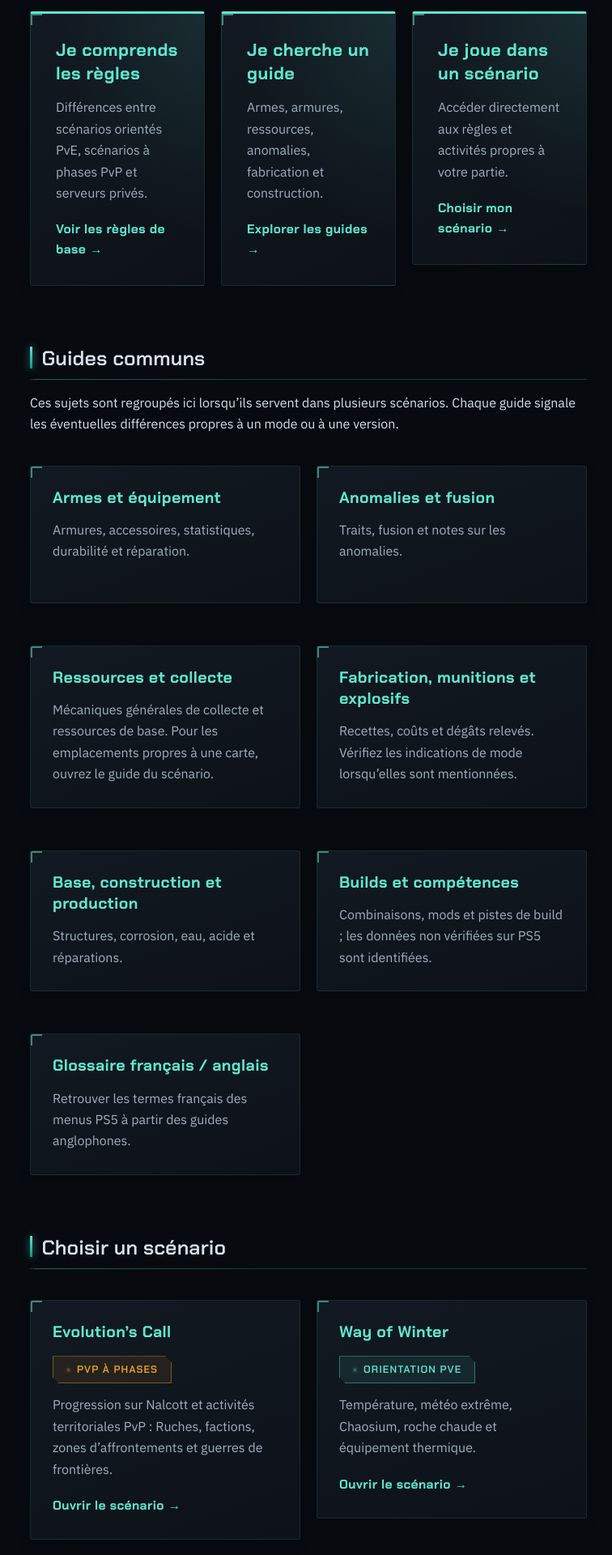
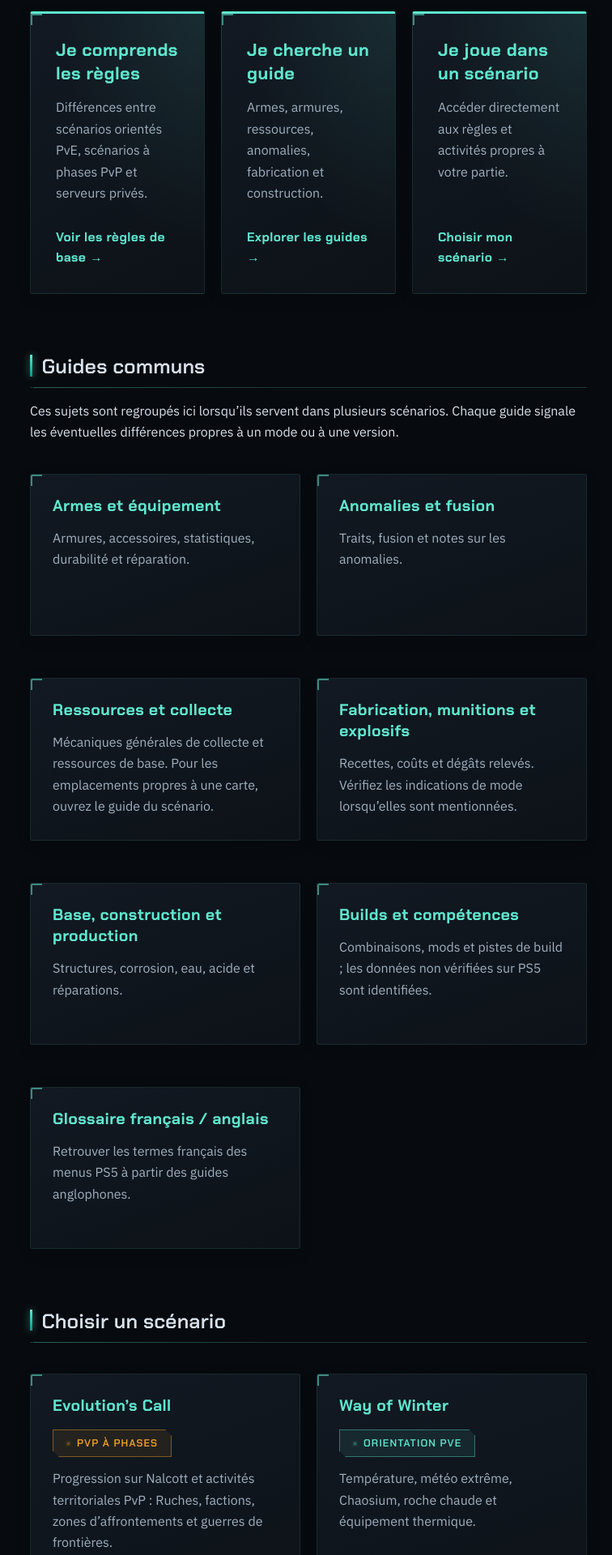
Before and after one commit to flav92/once-human-ps5-wiki, an MkDocs documentation site: the page built from docs/index.md, in a window 1280 px wide. Shown: the part 905-2825 px from the top of the page at 81% size, without its empty margins (259-1015 px from the left). Built offline with MkDocs 1.6.1 and Material for MkDocs 9.7.7, drawn with Linux system fonts in a browser that asks for light colours; comment, search, counter and statistics services are not loaded.

Commit message:
Corriger le rendu des cartes et ajouter des animations légères

```diff
--- a/docs/stylesheets/extra.css
+++ b/docs/stylesheets/extra.css
@@ -913,3 +913,81 @@ body::after {
     letter-spacing: 0.16em;
   }
 }
+
+
+/* ------------------------------------------------------------
+   19. Correctifs de rendu et animations discrètes
+   ------------------------------------------------------------ */
+/* Empêche les règles globales des titres de casser les titres du héros. */
+.md-typeset .oh-hero h1 {
+  display: block;
+}
+.md-typeset .oh-hero h1::after,
+.md-typeset .oh-hero h1::before {
+  content: none;
+}
+.md-typeset .oh-hero h1 em {
+  display: block;
+}
+/* Les cartes sont des liens complets : garder une hauteur cohérente
+   sans couper le contenu sur les écrans étroits. */
+.md-typeset .oh-card {
+  height: 100%;
+  box-sizing: border-box;
+  overflow-wrap: anywhere;
+}
+.md-typeset .oh-card .oh-card-title,
+.md-typeset .oh-card .oh-card-desc,
+.md-typeset .oh-card .oh-home-link {
+  overflow-wrap: anywhere;
+}
+.md-typeset .oh-home-actions .oh-card {
+  min-height: 13rem;
+}
+.md-typeset .oh-home-actions .oh-card .oh-card-desc {
+  margin-bottom: 0.5rem;
+}
+.md-typeset .oh-grid:not(.oh-home-actions) .oh-card {
+  min-height: 10rem;
+}
+/* Mouvement d'arrivée léger, sans faire bouger toute la page. */
+@keyframes oh-card-enter {
+  from { opacity: 0; transform: translateY(12px); }
+  to   { opacity: 1; transform: translateY(0); }
+}
+@media (prefers-reduced-motion: no-preference) {
+  .md-typeset .oh-grid .oh-card {
+    animation: oh-card-enter 0.55s cubic-bezier(0.2, 0.7, 0.2, 1) both;
+  }
+  .md-typeset .oh-grid .oh-card:nth-child(2) { animation-delay: 70ms; }
+  .md-typeset .oh-grid .oh-card:nth-child(3) { animation-delay: 140ms; }
+  .md-typeset .oh-grid .oh-card:nth-child(4) { animation-delay: 210ms; }
+  .md-typeset .oh-grid .oh-card:nth-child(5) { animation-delay: 280ms; }
+  .md-typeset .oh-grid .oh-card:nth-child(6) { animation-delay: 350ms; }
+  .md-typeset .oh-grid .oh-card:nth-child(7) { animation-delay: 420ms; }
+  .md-typeset .oh-hero__inner {
+    animation: oh-card-enter 0.7s cubic-bezier(0.2, 0.7, 0.2, 1) both;
+  }
+  .md-typeset .oh-home-actions .oh-card:hover {
+    transform: translateY(-6px) scale(1.012);
+  }
+}
+@media (max-width: 760px) {
+  .md-typeset .oh-grid {
+    grid-template-columns: 1fr;
+  }
+  .md-typeset .oh-grid .oh-card {
+    min-height: 0;
+  }
+  .md-typeset .oh-home-actions .oh-card {
+    min-height: 0;
+  }
+  .md-typeset h2 {
+    display: block;
+  }
+  .md-typeset h2::after {
+    display: block;
+    width: 4rem;
+    margin: 0.55rem 0 0;
+  }
+}
```
